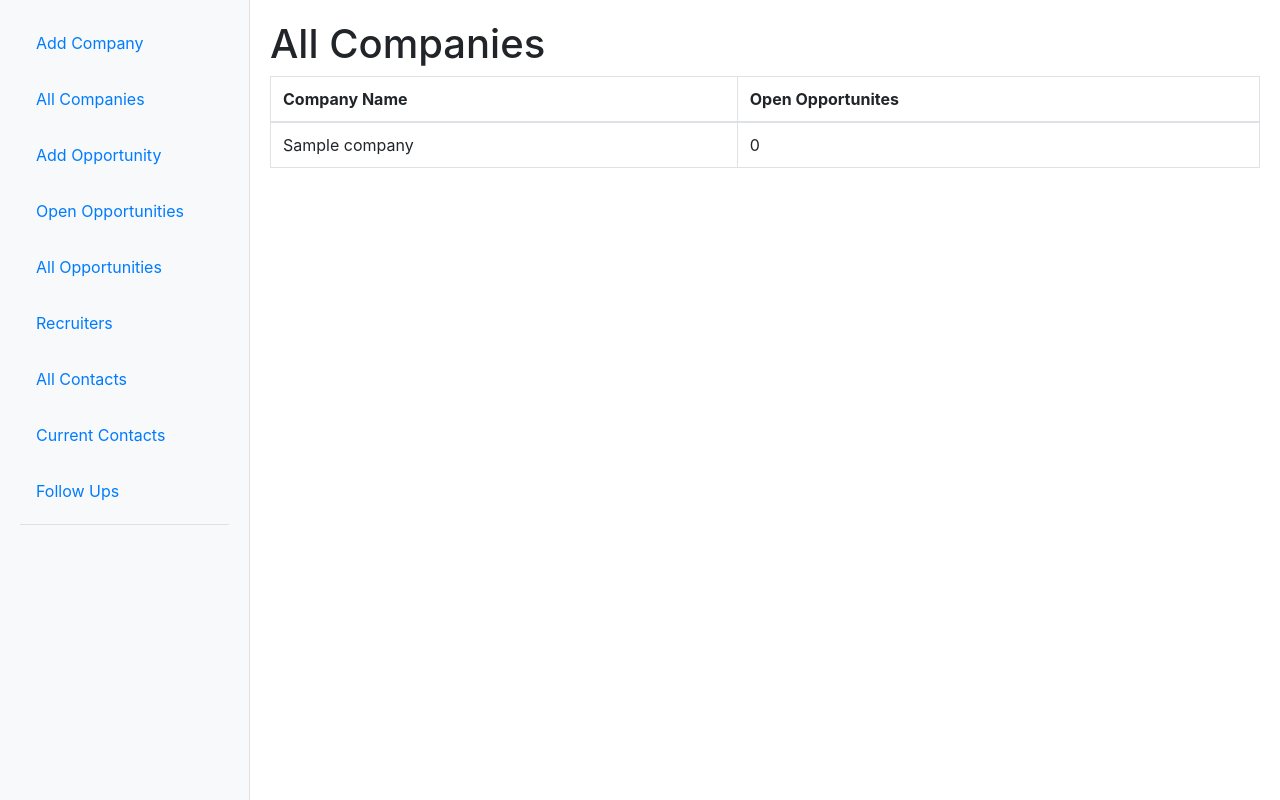
After one commit to scedastic/opportunity_tracker, a Django app: page /companies/ in a window 1280 px wide. The commit adds this page. Run offline with Django 4.2, Linux system fonts and the light colour scheme; tables that the repository leaves empty hold one stand-in row (values such as "Sample post"); some libraries are stand-ins or nearby versions.

Commit message:
add view all companies

```diff
--- /dev/null
+++ b/opportunity_tracker/templates/companies.html
@@ -0,0 +1,26 @@
+{% extends 'base_vertical.html' %}
+
+{% block content %}
+    <div class="companies-list">
+        <table class="table table-bordered table-hover">
+            <thead>
+                <tr>
+                    <th>Company Name</th>
+                    <th>Open Opportunites</th>
+                </tr>
+            </thead>
+            <tbody>
+                {% for company in companies %}
+                    <tr>
+                        <td>{{ company.name }}</td>
+                        <td>{{ company.in_play }}</td>
+                    </tr>
+                {% empty %}
+                    <tr>
+                        <td colspan="2">No companies available.</td>
+                    </tr>
+                {% endfor %}
+            </tbody>
+        </table>
+    </div>
+{% endblock %}
--- a/opportunity_tracker/templates/nav.html
+++ b/opportunity_tracker/templates/nav.html
@@ -1,6 +1,9 @@
 <ul class="nav nav-tabs">
   <li class="nav-item">
     <a class="nav-link " aria-current="page" href="{% url 'add-company' %}">Add Company</a>
+  </li>
+  <li class="nav-item">
+    <a class="nav-link " aria-current="page" href="{% url 'all-companies' %}">All Companies</a>
   </li>
   <li class="nav-item">
     <a class="nav-link " aria-current="page" href="{% url 'add-opportunity' %}">Add Opportunity</a>
--- a/opportunity_tracker/urls.py
+++ b/opportunity_tracker/urls.py
@@ -16,7 +16,7 @@ Including another URLconf
 from django.contrib import admin
 from django.urls import include, path
 from .views import (
-    add_company, company_view,
+    add_company, company_view, all_companies,
     all_opportunities, open_opportunities, opportunities_missing_contacts_follow_ups,
     opportunity_view, recruiters, update_opportunity_stage,
     add_opportunity,
@@ -34,6 +34,7 @@ urlpatterns = [
     path("admin/", admin.site.urls),
     path("", dashboard, name="dashboard"),
     path("company/add/", add_company, name="add-company"),
+    path("companies/", all_companies, name="all-companies"),
     path("company/<int:company_id>/", company_view, name="company-view"),
     path("opportunity/add/", add_opportunity, name="add-opportunity"),
     path('opportunity/<int:opportunity_id>/add-note/', add_notes_to_opportunity, name='add-note'),
--- a/opportunity_tracker/views.py
+++ b/opportunity_tracker/views.py
@@ -32,6 +32,24 @@ def company_view(request, company_id):
         request,
         "opportunities.html",
         {"page_title": f"Opportunities at {company_name}", "opportunities": opportunities},
+    )
+
+def all_companies(request):
+    """Show all companies."""
+    companies = Company.objects.annotate(
+        in_play=Count(
+            "opportunity",
+            filter=Q(
+                opportunity__stage__name="Sent Resume"
+            ) | Q(
+                opportunity__stage__name__icontains="interview"
+            ),
+        )
+    ).order_by("name")
+    return render(
+        request,
+        "companies.html",
+        {"page_title": "All Companies", "companies": companies},
     )
 
 def open_opportunities(request):
```
